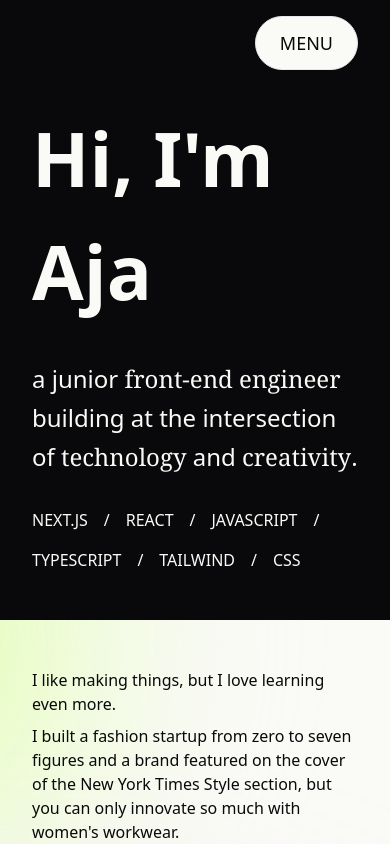
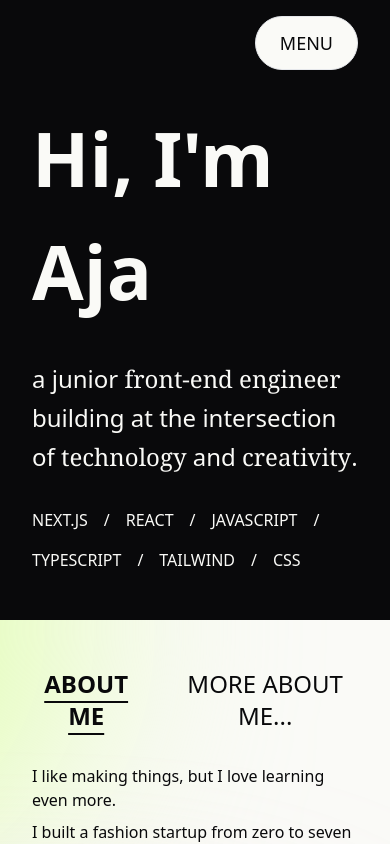
Before and after one commit to ajasinger/portfolio_2024, a Next.js app: page / in a window 390 px wide. Shown: the top 844 px of the page. Built offline with nearby package versions, Linux system fonts and the light colour scheme.

Commit message:
add buttons for mobile

```diff
--- a/components/AboutAccordion.tsx
+++ b/components/AboutAccordion.tsx
@@ -9,6 +9,19 @@ export default function AboutAccordion() {
     return(
         <div id="about" className="bg-cream flex">
             <div className="sm:border border-zinc-950 z-50 h-full">
+                {/* mobile header buttons */}
+                <div className="flex gap-8 pb-8 sm:hidden">
+                {aboutCards?.map((text, index) => (
+                    <div key={index}>
+                        <button
+                            onClick={() => setIsOpen(index)}
+                            className={`${isOpen === index && "underline font-semibold"} hover:underline underline-offset-8 decoration-2 text-2xl uppercase`}
+                        >
+                            {text.title}
+                        </button>
+                    </div>
+                ))}
+                </div>
                 <div className="flex flex-col gap-4">
                     <div className="flex divide-x-2 divide-transparent">
                         {aboutCards?.map((text, index) => (
```
